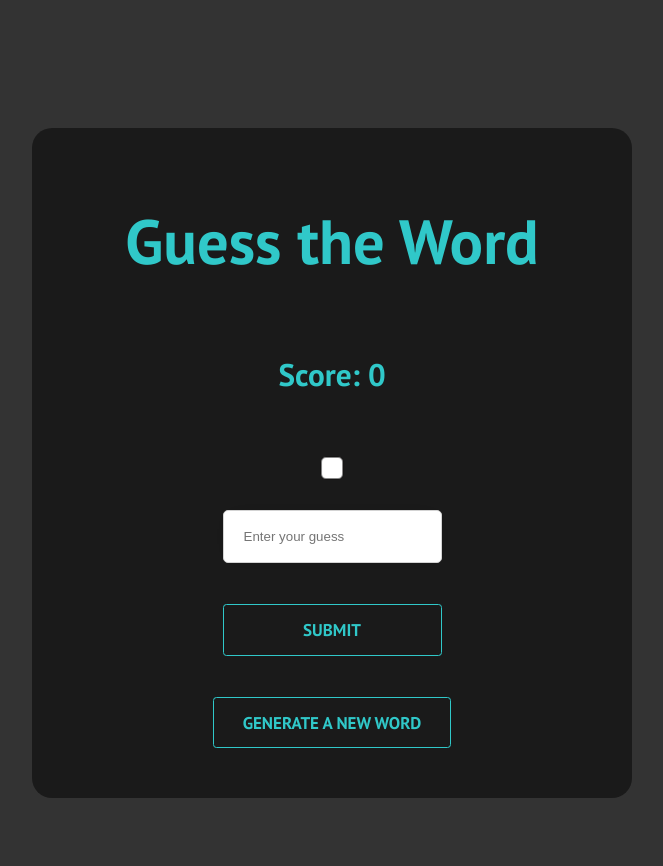
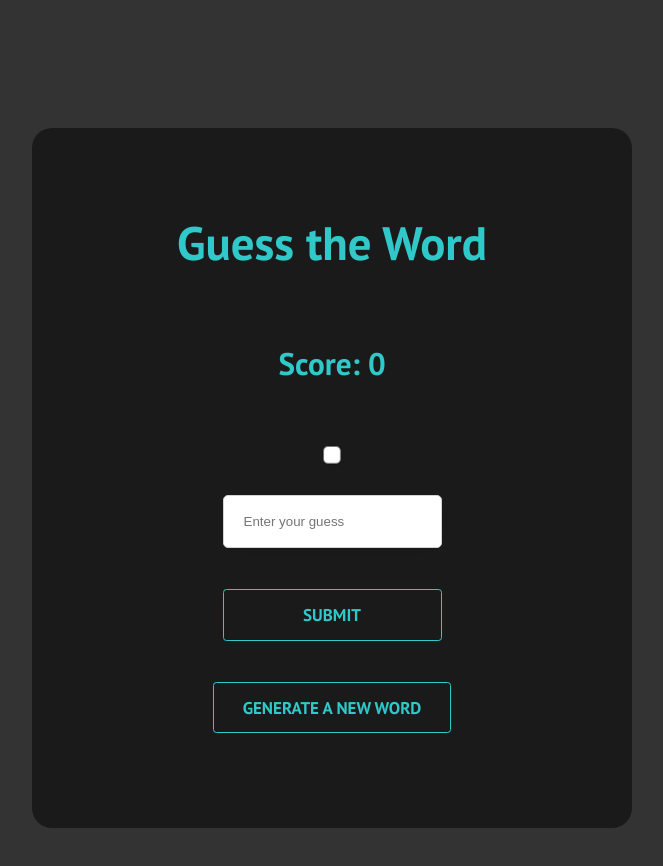
Before and after one commit to Abdinajib-idle/LetterLingo, a React (Create React App) app: page / in a window 1280 px wide. Shown: the top 866 px of the page, without its empty margins (308-971 px from the left). Built offline with nearby package versions, Linux system fonts and the light colour scheme.

Commit message:
updated the styles

```diff
--- a/src/App.js
+++ b/src/App.js
@@ -58,7 +58,7 @@ function App() {
   return (
     <div className="main_div">
       <div className="content-div">
-      <h1>Guess the Word</h1>
+      <h2>Guess the Word</h2>
       <p>Score: {score}</p>
       <p className="pulsate">{hiddenWord}</p>
       <form onSubmit={handleSubmit}>
--- a/src/index.css
+++ b/src/index.css
@@ -30,7 +30,7 @@ code {
   align-items: center;
   border-radius: 20px;
   transition: all .2s;
-  padding-bottom: 20px;
+  padding-bottom: 50px;
 }
 
 .pulsate {
@@ -38,7 +38,7 @@ code {
   border: 1.5px solid rgb(16, 15, 15);
   border-radius: 5px;
   color: black;
-  padding: 10px;
+  padding: 8px;
   animation: pulse 1s infinite;
 }
 
@@ -149,3 +149,24 @@ flex-direction: column;
  /* .feedback_message{
 
  } */
+
+ /* @media only screen and (max-width: 600px) {
+  .content-div {
+    width: 70%;
+  }
+
+  .input {
+    font-size: 1em;
+  }
+  .input {
+    width: 100%;
+    height: 40px;
+    font-size: 1em;
+  }
+
+  .button {
+    padding: 0.5em 1.5em;
+    font-size: 1em;
+  }
+
+} */
```
Also changed, not shown: 12 other files (tests, documents, lock files or other folders).
